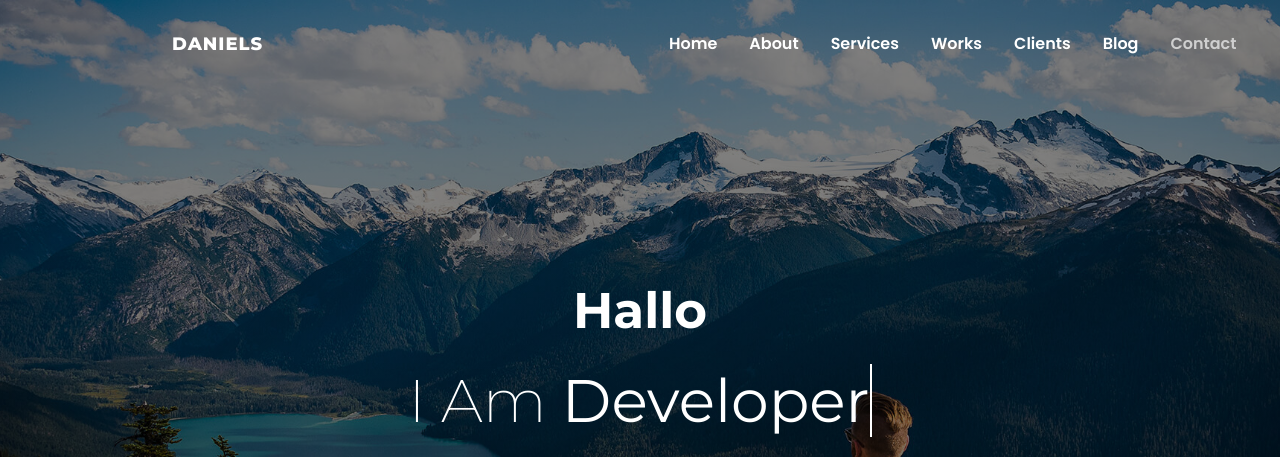
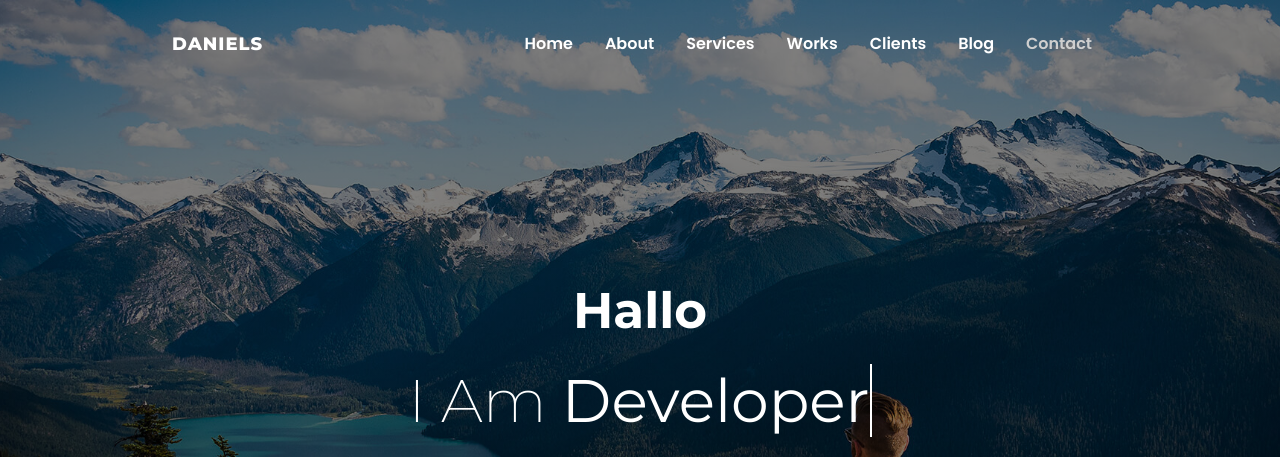
Before and after one commit to MennaELDaly/DANIELS, a plain HTML site: page index.html in a window 1280 px wide. Shown: the top 457 px of the page. Drawn offline with nearby package versions, Linux system fonts and the light colour scheme.

Commit message:
third commit

```diff
--- a/index.html
+++ b/index.html
@@ -36,7 +36,7 @@
     <header >
         <nav  id="nav-active" class="navbar navbar-expand-lg  fixed-top  py-4 bgcolor">
           <div class="container w-75">
-            <div class="col-md-5">
+            <div class="col-md-3">
                 <div class="logo">
                     <a class="navbar-brand" href="#page-top">DANIELS</a>
                 </div>
@@ -44,8 +44,8 @@
             <button class="navbar-toggler border-0 menu " type="button" data-bs-toggle="collapse" data-bs-target="#navbarNav" aria-controls="navbarNav" aria-expanded="false" aria-label="Toggle navigation">
               <i class="fa-solid fa-bars fs-3"></i>
             </button>
-            <div class="collapse navbar-collapse  col-md-7 justify-content-end" id="navbarNav">
-              <div class="links col-md-10" id="scroll">
+            <div class="collapse navbar-collapse  col-md-9 justify-content-end" id="navbarNav">
+              <div class="links" id="scroll">
                 <ul class="navbar-nav ">
                     <li class="nav-item px-2 ">
                       <a class="nav-link fs-6 fw-semibold active" aria-current="page" href="#home">Home</a>
```
